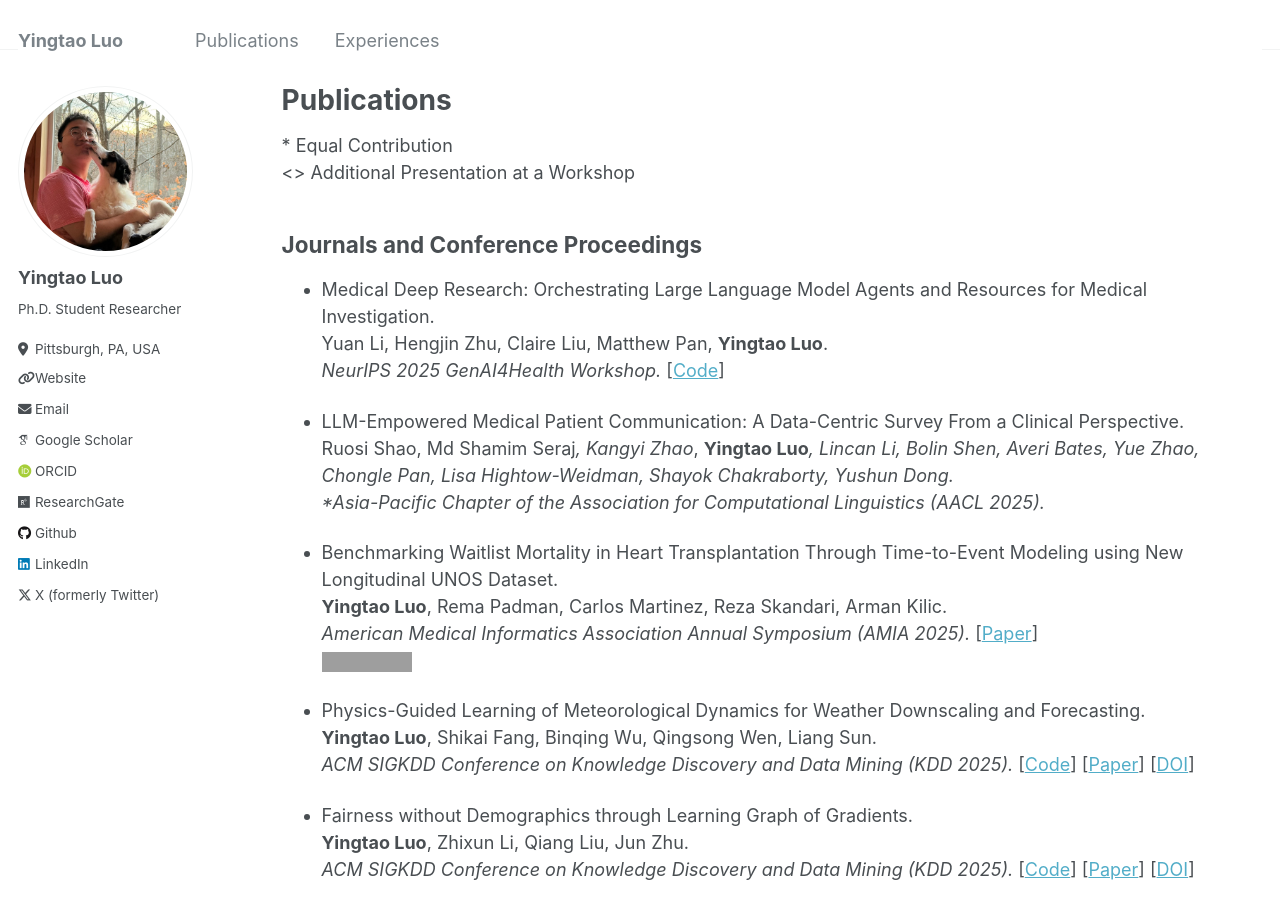
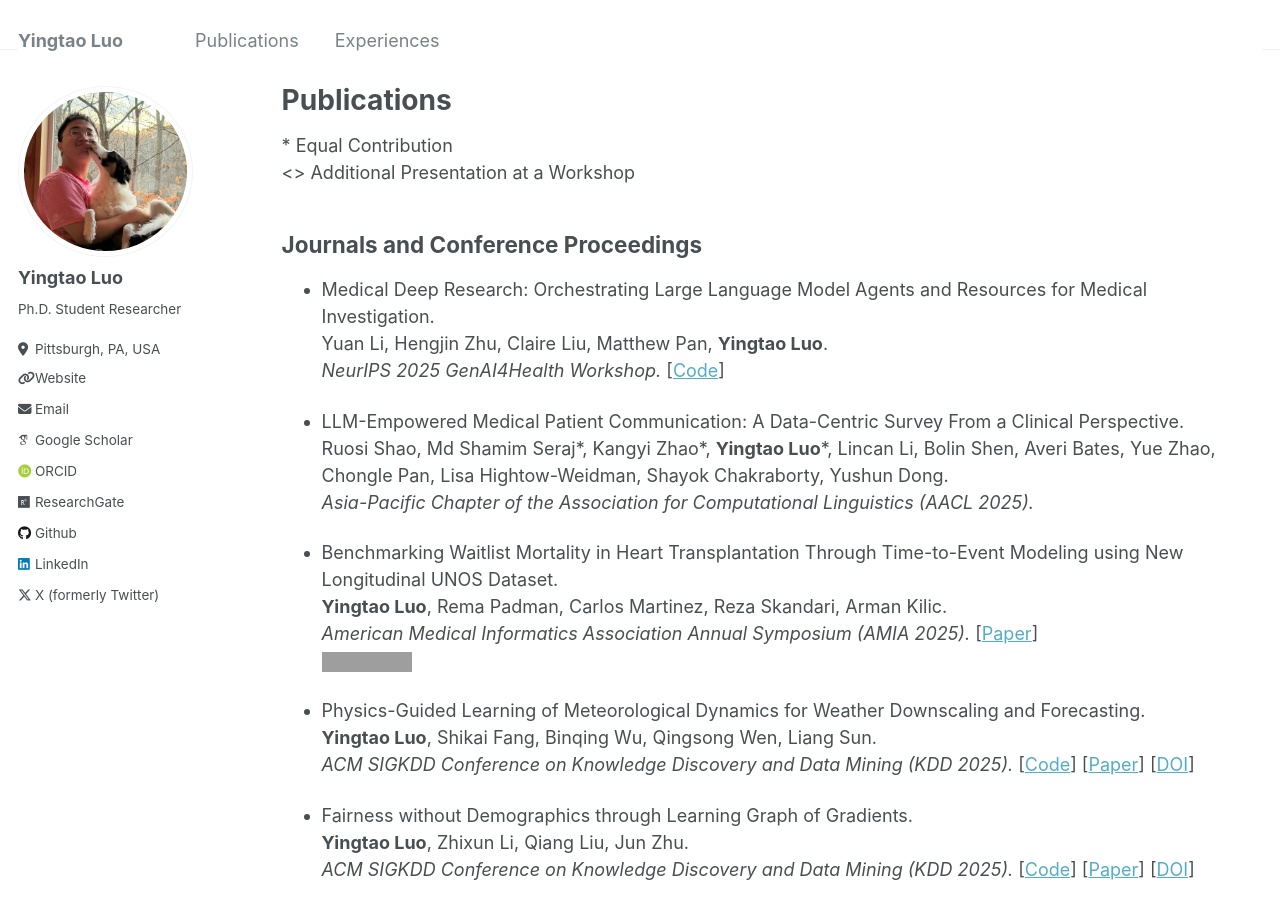
Before and after one commit to yingtaoluo/yingtaoluo.github.io, a Jekyll site: the page built from _pages/publications.md, in a window 1280 px wide and 900 px high. Built offline with Jekyll 4.4.1, drawn with Linux system fonts in a browser that asks for light colours; some web fonts are replaced; grey boxes are pictures that could not be loaded.

```diff
--- a/_pages/publications.md
+++ b/_pages/publications.md
@@ -20,7 +20,7 @@ Yuan Li, Hengjin Zhu, Claire Liu, Matthew Pan, __Yingtao Luo__.
 *NeurIPS 2025 GenAI4Health Workshop.*  [[Code](https://github.com/Clinical-Copilot/Medical_Deep_Research)]
 
 * LLM-Empowered Medical Patient Communication: A Data-Centric Survey From a Clinical Perspective.
-Ruosi Shao, Md Shamim Seraj*, Kangyi Zhao*, __Yingtao Luo__*, Lincan Li, Bolin Shen, Averi Bates, Yue Zhao, Chongle Pan, Lisa Hightow-Weidman, Shayok Chakraborty, Yushun Dong.
+Ruosi Shao, Md Shamim Seraj\*, Kangyi Zhao\*, __Yingtao Luo__\*, Lincan Li, Bolin Shen, Averi Bates, Yue Zhao, Chongle Pan, Lisa Hightow-Weidman, Shayok Chakraborty, Yushun Dong.
 *Asia-Pacific Chapter of the Association for Computational Linguistics (AACL 2025).*
 
 * Benchmarking Waitlist Mortality in Heart Transplantation Through Time-to-Event Modeling using New Longitudinal UNOS Dataset.
```
